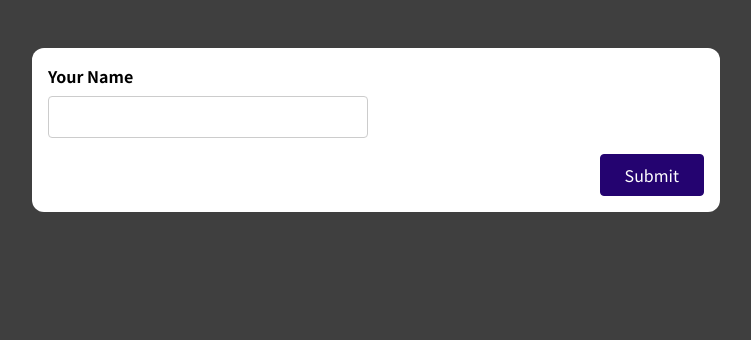
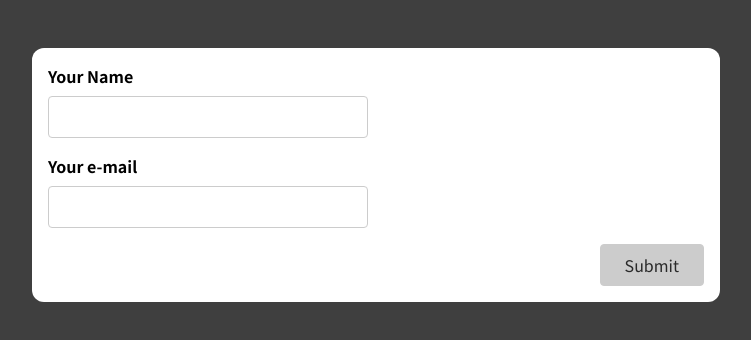
Before and after one commit to Pan-be/working-with-forms-react-exapmle, a React (Create React App) app: page / in a window 1280 px wide. Shown: the top 340 px of the page, without its empty margins (264-1015 px from the left). Built offline with nearby package versions, Linux system fonts and the light colour scheme.

Commit message:
second input

```diff
--- a/src/components/SimpleInput.js
+++ b/src/components/SimpleInput.js
@@ -4,15 +4,34 @@ const SimpleInput = (props) => {
 	const [enteredName, setEnteredName] = useState("")
 	const [enteredNameIsTouched, setEnteredNameIsTouched] = useState(false)
 
+	const [enteredMail, setEnteredMail] = useState("")
+	const [enteredMailIsTouched, setEnteredMailIsTouched] = useState(false)
+
 	const enteredNameIsValid = enteredName.trim() !== ""
 	const nameInputIsInvalid = !enteredNameIsValid && enteredNameIsTouched
+
+	const enteredMailIsValid = enteredMail.includes("@")
+	const enteredMailIsInvalid = !enteredMailIsValid && enteredMailIsTouched
+
+	let formIsValid = false
+	if (enteredNameIsValid) {
+		formIsValid = true
+	}
 
 	const nameInputChangeHandler = (e) => {
 		setEnteredName(e.target.value)
 	}
 
+	const mailInputChangeHandler = (e) => {
+		setEnteredMail(e.target.value)
+	}
+
 	const nameInputBlurHandler = (e) => {
 		setEnteredNameIsTouched(true)
+	}
+
+	const mailInputBlurHandler = (e) => {
+		setEnteredMailIsTouched(true)
 	}
 
 	const onSubmitHandler = (e) => {
@@ -27,9 +46,15 @@ const SimpleInput = (props) => {
 		console.log(enteredName)
 		setEnteredName("")
 		setEnteredNameIsTouched(false)
+		setEnteredMail("")
+		setEnteredMailIsTouched(false)
 	}
 
 	const validInputClass = nameInputIsInvalid
+		? "form-control invalid"
+		: "form-control"
+
+	const mailInputClass = enteredMailIsTouched
 		? "form-control invalid"
 		: "form-control"
 
@@ -48,8 +73,21 @@ const SimpleInput = (props) => {
 					<p className='error-text'>The input can't be empty</p>
 				)}
 			</div>
+			<div className={mailInputClass}>
+				<label htmlFor='email'>Your e-mail</label>
+				<input
+					type='email'
+					id='email'
+					onChange={mailInputChangeHandler}
+					onBlur={mailInputBlurHandler}
+					value={enteredMail}
+				/>
+				{nameInputIsInvalid && (
+					<p className='error-text'>e-mail address isn't correct</p>
+				)}
+			</div>
 			<div className='form-actions'>
-				<button>Submit</button>
+				<button disabled={!formIsValid}>Submit</button>
 			</div>
 		</form>
 	)
--- a/src/index.css
+++ b/src/index.css
@@ -1,11 +1,11 @@
-@import url('https://fonts.googleapis.com/css2?family=Noto+Sans+JP:wght@400;700&display=swap');
+@import url("https://fonts.googleapis.com/css2?family=Noto+Sans+JP:wght@400;700&display=swap");
 
 * {
 	box-sizing: border-box;
 }
 
 html {
-  font-family: 'Noto Sans JP', sans-serif;
+	font-family: "Noto Sans JP", sans-serif;
 }
 
 body {
@@ -79,6 +79,15 @@ button:active {
 	border-color: #33059e;
 }
 
+button:disabled,
+button:disabled:hover,
+button:disabled:active {
+	background-color: #ccc;
+	color: #292929;
+	border-color: #ccc;
+	cursor: not-allowed;
+}
+
 .form-actions {
 	text-align: right;
 }
```
Lines whose indentation alone changed are shown as unchanged.
